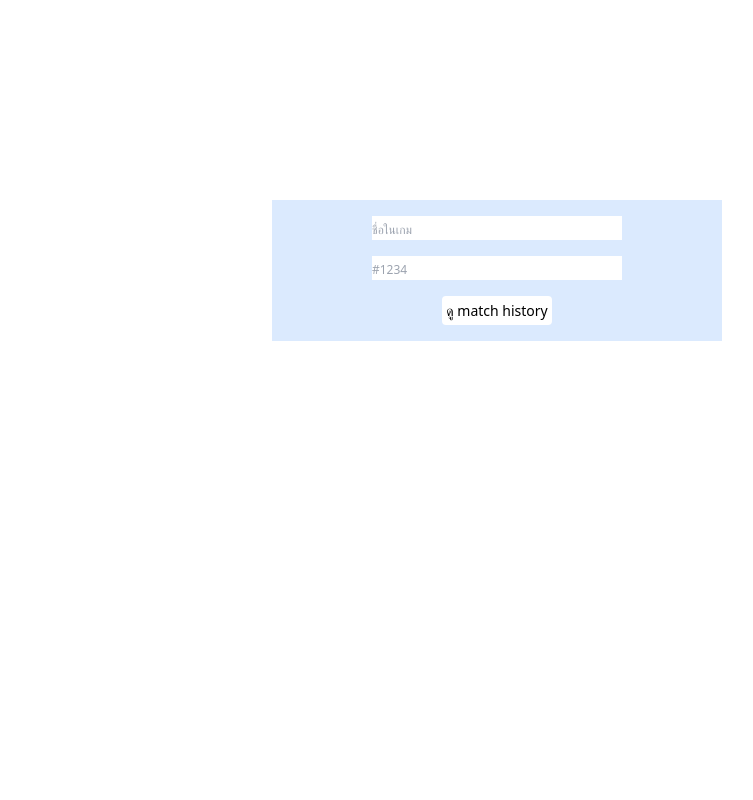
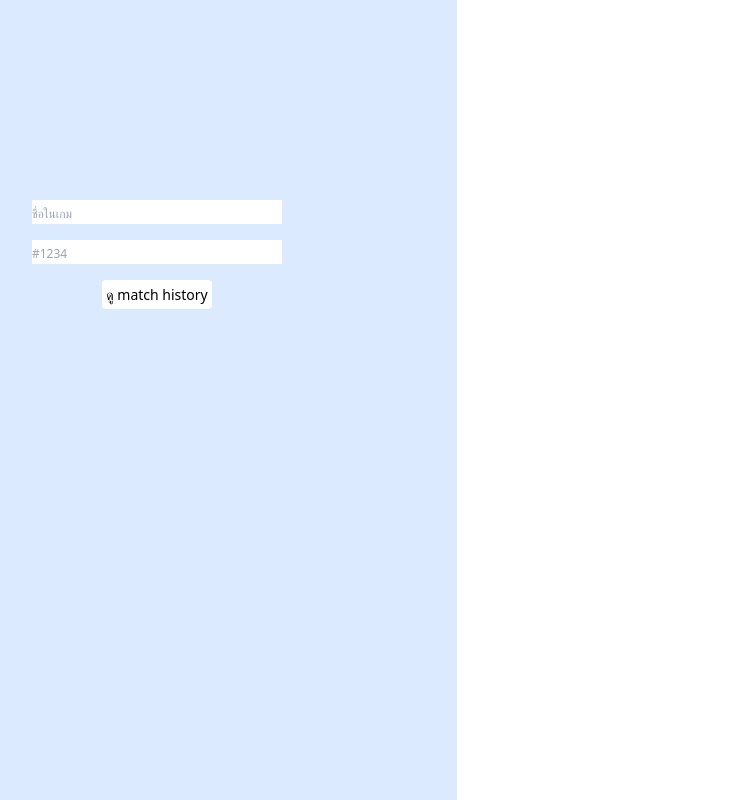
Before and after one commit to kiart-tantasi/league-of-legends-app, a React (Create React App) app in the folder client/: page / in a window 1280 px wide. Shown: the whole page, without its empty margins (143-896 px from the left). Built offline with nearby package versions, Linux system fonts and the light colour scheme.

Commit message:
use layout to limit width

```diff
--- /dev/null
+++ b/client/src/components/Layout.tsx
@@ -0,0 +1,5 @@
+const TEMP_MAX_WIDTH = 'max-w-[600px]'
+
+export default function Layout({ children }: { children: JSX.Element }) {
+  return <div className={`w-full ${TEMP_MAX_WIDTH} h-screen`}>{children}</div>
+}
--- a/client/src/pages/MatchPage.tsx
+++ b/client/src/pages/MatchPage.tsx
@@ -6,6 +6,7 @@ import {
   validateSearchInputs,
   warnUser,
 } from './../utils/search'
+import Layout from '../components/Layout'
 
 export default function MatchPage() {
   const [searchParams, setSearchParams] = useSearchParams()
@@ -29,9 +30,11 @@ export default function MatchPage() {
       try {
         setIsLoading(true)
         const response = await fetch(
-          `/api/v1/matches?gameName=${paramGameName}&tagLine=${handleTagLine({
+          `https://lol.petchblog.net/api/v1/matches?gameName=${paramGameName}&tagLine=${handleTagLine(
+            {
               tagLine: paramTagLine ?? '',
-          })}`,
+            },
+          )}`,
         )
         if (response.status === 200) {
           const json = await response.json()
@@ -63,9 +66,14 @@ export default function MatchPage() {
   }
 
   if (isLoading) {
-    return <div className="text-center pt-[200px]">กำลังโหลด...</div>
+    return (
+      <Layout>
+        <div className="text-center pt-[200px]">กำลังโหลด...</div>
+      </Layout>
+    )
   }
   return (
+    <Layout>
       <div className="flex flex-col justify-center pt-2 w-full max-w-[600px]">
         <div className="flex justify-between mb-4">
           <Link className="p-2 w-fit h-fit mb-4 border" type="button" to="/">
@@ -111,5 +119,6 @@ export default function MatchPage() {
           )
         })}
       </div>
+    </Layout>
   )
 }
--- a/client/src/pages/SearchPage.tsx
+++ b/client/src/pages/SearchPage.tsx
@@ -1,6 +1,9 @@
 import { FormEvent, useState } from 'react'
 import { useNavigate } from 'react-router-dom'
 import { validateSearchInputs, warnUser } from '../utils/search'
+import Layout from '../components/Layout'
+
+const TEMP_BG_COLOR = 'bg-blue-100'
 
 export default function SearchPage() {
   const [gameName, setGameName] = useState('')
@@ -17,12 +20,10 @@ export default function SearchPage() {
   }
 
   return (
-    <div
-      className="flex justify-center w-full h-fit mt-[200px]"
-      data-testid="root-app"
-    >
+    <Layout>
+      <div className={`flex h-full ${TEMP_BG_COLOR}`} data-testid="root-app">
         <form
-        className="flex flex-col w-screen max-w-[450px] py-4 items-center bg-blue-100"
+          className="flex flex-col w-full items-center pt-[200px]"
           onSubmit={onSubmit}
         >
           <input
@@ -48,5 +49,6 @@ export default function SearchPage() {
           </button>
         </form>
       </div>
+    </Layout>
   )
 }
```
Lines whose indentation alone changed are shown as unchanged.
